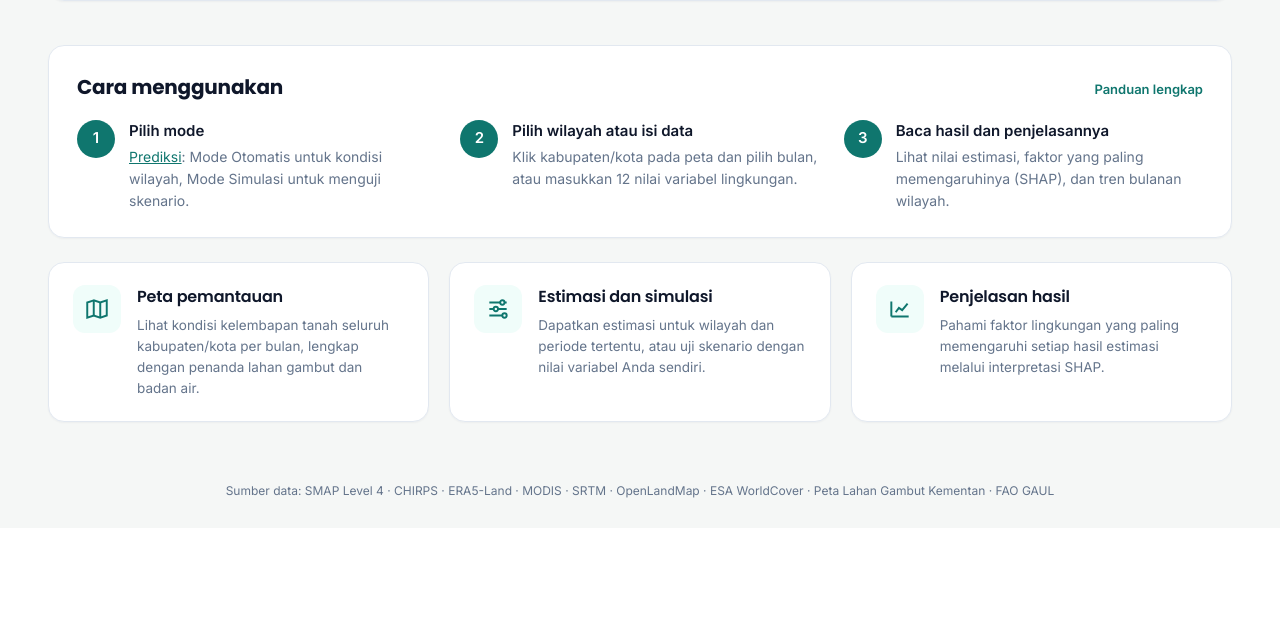
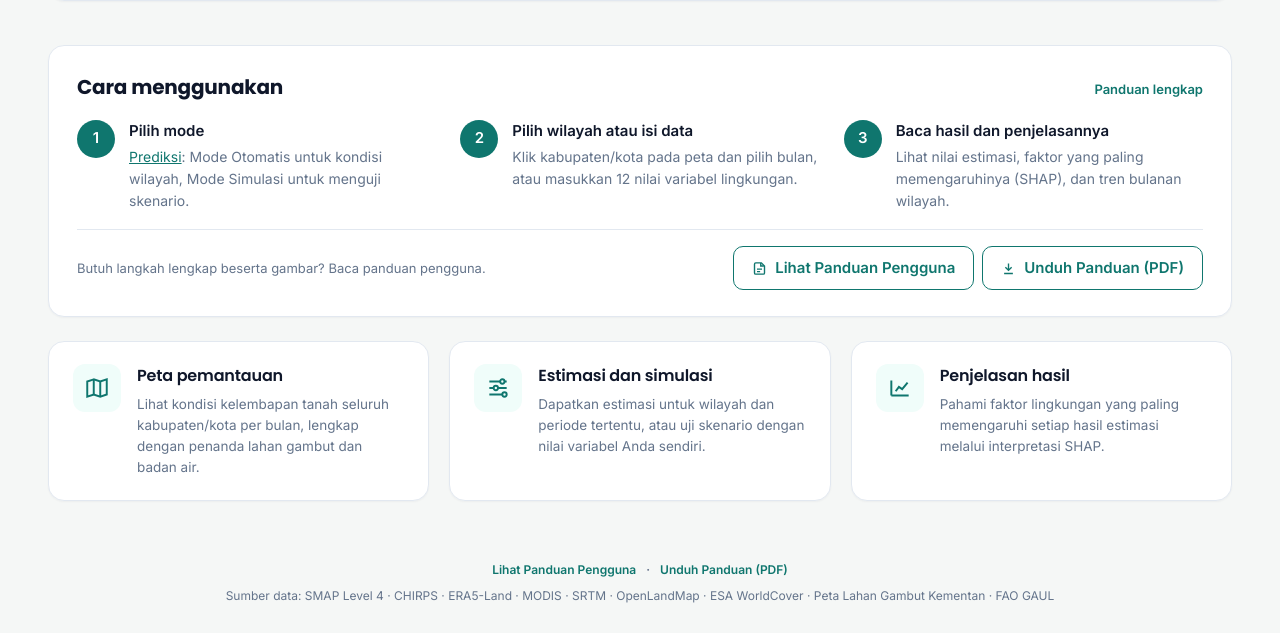
Before and after one commit to afzaal99/soilwatch, a Flask app: page / in a window 1280 px wide. Shown: the part 2029-2662 px from the top of the page. Before the commit the page ends 2527 px from the top, so only its background shows below. Run offline with Flask 3, Linux system fonts and the light colour scheme; data comes from the database, SQL or seed files in the repository.

Commit message:
Tambah tombol panduan pengguna dan perbarui manual book

```diff
--- a/app/app.py
+++ b/app/app.py
@@ -12,7 +12,7 @@ import secrets
 from datetime import timedelta
 from pathlib import Path
 
-from flask import Flask, Response, abort, jsonify, redirect, render_template, request, url_for
+from flask import Flask, Response, abort, jsonify, redirect, render_template, request, send_file, url_for
 from markupsafe import Markup
 
 import admin
@@ -87,6 +87,26 @@ def halaman_galat(e):
     if kode == 400 and desk and not desk.startswith("The browser"):
         pesan = desk                                   # pesan khusus, mis. formulir admin kedaluwarsa
     return render_template("segera.html", judul=judul, pesan=pesan), kode
+
+
+PANDUAN = BASE.parent / "reports" / "ManualBook_SoilWatchID.pdf"     # manual book (ikut di-push ke GitHub)
+
+
+@app.route("/panduan")
+def panduan():
+    """Buka panduan pengguna (PDF) di peramban."""
+    if not PANDUAN.exists():
+        abort(404)
+    return send_file(PANDUAN, mimetype="application/pdf", download_name="Panduan_SoilWatchID.pdf")
+
+
+@app.route("/panduan/unduh")
+def panduan_unduh():
+    """Unduh panduan pengguna (PDF)."""
+    if not PANDUAN.exists():
+        abort(404)
+    return send_file(PANDUAN, mimetype="application/pdf", as_attachment=True,
+                     download_name="Panduan_Pengguna_SoilWatchID.pdf")
 
 
 @app.route("/")
--- a/app/static/css/style.css
+++ b/app/static/css/style.css
@@ -1119,3 +1119,16 @@ button.btn.p { border: 0; }
 .pk-oto-h.kering span::before { background: #bf812d; }
 .pk-oto-h.basah span::before { background: #01665e; }
 .pk-oto-h small { font-weight: 500; color: var(--muted); font-size: 11.5px; padding-right: 14px; }
+
+/* ---- tautan Panduan Pengguna ---- */
+.footer-panduan { display: flex; justify-content: center; flex-wrap: wrap; gap: 6px 10px; margin-bottom: 8px; font-weight: 600; }
+.footer-panduan a { color: var(--brand, #0F766E); text-decoration: none; }
+.footer-panduan a:hover { text-decoration: underline; }
+.panduan-aksi { display: flex; align-items: center; justify-content: space-between; flex-wrap: wrap; gap: 10px 16px;
+  margin-top: 18px; padding-top: 16px; border-top: 1px solid var(--line, #E2E8F0); }
+.panduan-tombol { display: flex; flex-wrap: wrap; gap: 8px; }
+.adm-head-aksi { display: flex; flex-wrap: wrap; gap: 10px; align-items: center; }
+@media (max-width: 560px) {
+  .panduan-tombol { width: 100%; }
+  .panduan-tombol .btn { flex: 1 1 100%; justify-content: center; }
+}
--- a/app/templates/admin/dashboard.html
+++ b/app/templates/admin/dashboard.html
@@ -10,8 +10,12 @@
     <p class="muted">Kelola data bulanan dan pantau akurasi model SoilWatch ID.</p>
   </div>
   <div class="head-right">
-    <a class="btn p sm" href="{{ url_for('admin.unggah') }}">
+    <div class="adm-head-aksi">
+      <a class="btn s sm" href="{{ url_for('panduan') }}#page=23" target="_blank" rel="noopener">
+        <svg width="16" height="16" viewBox="0 0 24 24" fill="none" stroke="currentColor" stroke-width="2.2" aria-hidden="true"><path d="M4 5a2 2 0 0 1 2-2h9l5 5v11a2 2 0 0 1-2 2H6a2 2 0 0 1-2-2z"/><path d="M14 3v5h5M8 13h8M8 17h5"/></svg>Panduan Admin</a>
+      <a class="btn p sm" href="{{ url_for('admin.unggah') }}">
       <svg width="16" height="16" viewBox="0 0 24 24" fill="none" stroke="currentColor" stroke-width="2.2" aria-hidden="true"><path d="M12 16V4M7 9l5-5 5 5M5 20h14"/></svg>Unggah Data Bulan Baru</a>
+    </div>
   </div>
 </div>
 
--- a/app/templates/base.html
+++ b/app/templates/base.html
@@ -31,6 +31,11 @@
     {% block content %}{% endblock %}
   </main>
   <footer class="footer">
+    <div class="footer-panduan">
+      <a href="{{ url_for('panduan') }}" target="_blank" rel="noopener">Lihat Panduan Pengguna</a>
+      <span aria-hidden="true">·</span>
+      <a href="{{ url_for('panduan_unduh') }}">Unduh Panduan (PDF)</a>
+    </div>
     Sumber data: SMAP Level 4 · CHIRPS · ERA5-Land · MODIS · SRTM · OpenLandMap · ESA WorldCover · Peta Lahan Gambut Kementan · FAO GAUL
   </footer>
 </body>
--- a/app/templates/beranda.html
+++ b/app/templates/beranda.html
@@ -141,6 +141,15 @@
     <li><b>Pilih wilayah atau isi data</b><span>Klik kabupaten/kota pada peta dan pilih bulan, atau masukkan 12 nilai variabel lingkungan.</span></li>
     <li><b>Baca hasil dan penjelasannya</b><span>Lihat nilai estimasi, faktor yang paling memengaruhinya (SHAP), dan tren bulanan wilayah.</span></li>
   </ol>
+  <div class="panduan-aksi">
+    <span class="muted small-2">Butuh langkah lengkap beserta gambar? Baca panduan pengguna.</span>
+    <div class="panduan-tombol">
+      <a class="btn s sm" href="{{ url_for('panduan') }}" target="_blank" rel="noopener">
+        <svg width="15" height="15" viewBox="0 0 24 24" fill="none" stroke="currentColor" stroke-width="2.2" aria-hidden="true"><path d="M4 5a2 2 0 0 1 2-2h9l5 5v11a2 2 0 0 1-2 2H6a2 2 0 0 1-2-2z"/><path d="M14 3v5h5M8 13h8M8 17h5"/></svg>Lihat Panduan Pengguna</a>
+      <a class="btn s sm" href="{{ url_for('panduan_unduh') }}">
+        <svg width="15" height="15" viewBox="0 0 24 24" fill="none" stroke="currentColor" stroke-width="2.2" aria-hidden="true"><path d="M12 4v11M7 10l5 5 5-5M5 20h14"/></svg>Unduh Panduan (PDF)</a>
+    </div>
+  </div>
 </section>
 
 <section class="features" aria-label="Fitur utama">
```
Also changed, not shown: 2 other files.
